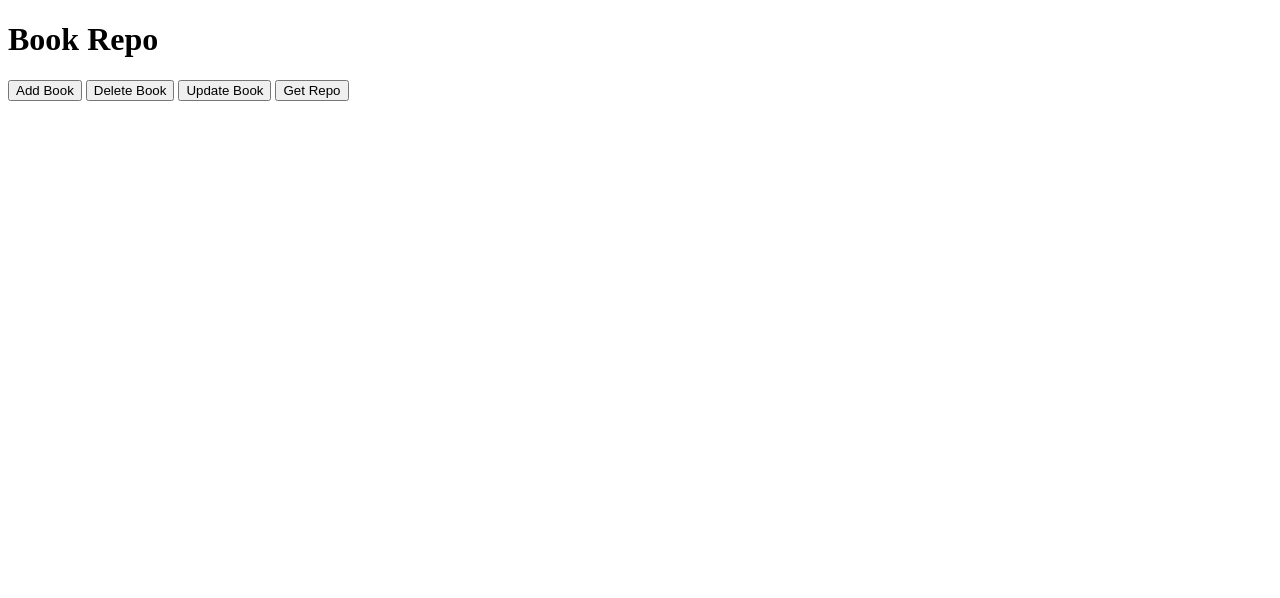
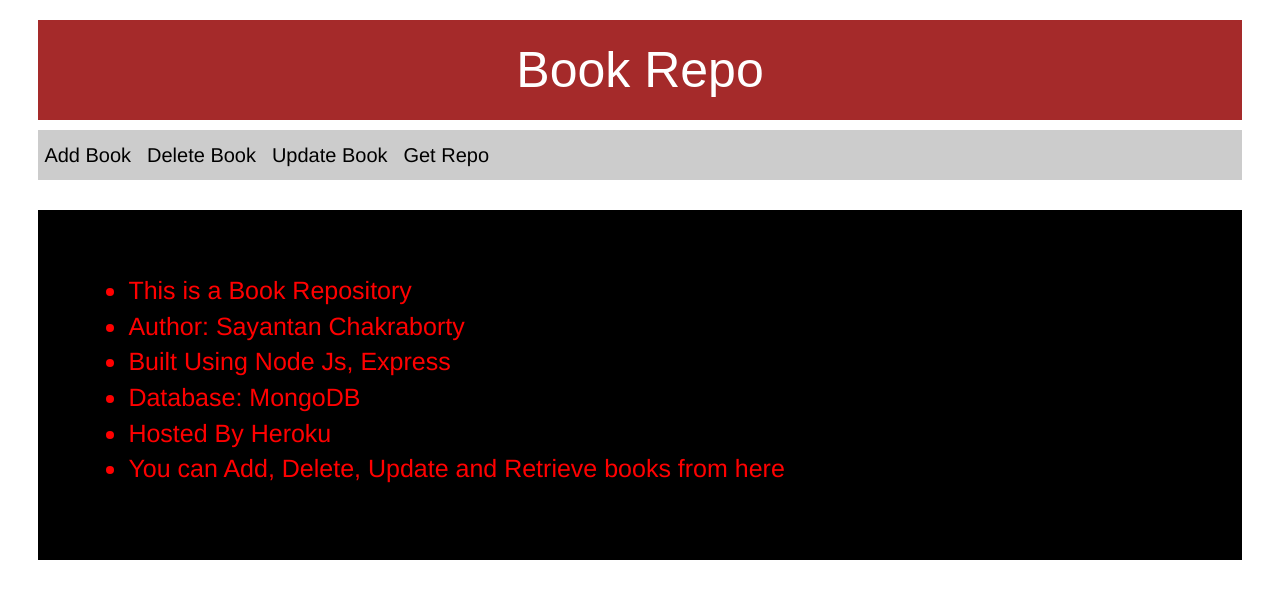
Before and after one commit to sayantan01/Book-Repo, a website: page public/index.html in a window 1280 px wide. Drawn offline with nearby package versions, Linux system fonts and the light colour scheme.

Commit message:
modified index.html

```diff
--- a/public/index.html
+++ b/public/index.html
@@ -3,14 +3,77 @@
 <head>
     <meta charset="UTF-8">
     <meta name="viewport" content="width=device-width, initial-scale=1.0">
+    <link rel="stylesheet" href="https://cdnjs.cloudflare.com/ajax/libs/twitter-bootstrap/3.3.6/css/bootstrap.min.css">
+    <script src="https://cdnjs.cloudflare.com/ajax/libs/twitter-bootstrap/3.3.6/js/bootstrap.min.js"></script>
+    <style>
+        body
+        {
+            margin-left:3%;
+            margin-right:3%;
+        }
+        h1
+        {
+            background-color:brown;
+            color:white;
+            height:100px;
+            display:flex;
+            align-items:center;
+            justify-content:center;
+            font-family:sans-serif;
+            font-size:50px;
+        }
+       button
+       {
+           border:none;
+           background-color:#ccc;
+           font-size:20px;
+           height:50px;
+           color:black;
+       }
+       .tabs
+       {
+           background-color:#ccc;
+           height:50px;
+       }
+       button:hover
+       {
+          background-color:grey;
+          transition:0.5s;
+       }
+       .content
+       {
+           margin-top:30px;
+           background-color:black;
+           color:red;
+           font-size:25px;
+           display:flex;
+           padding-left:50px;
+           align-items:center;
+           height:350px;
+       }
+    </style>
     <title>Book Repo</title>
 </head>
-<body>
+<body onload="alert('Welcome to Book Repo of Sayantan')">
     <h1>Book Repo</h1>
-    <a href="/post"><button type="button">Add Book</button></a>
-    <a href="/delete"><button type="button">Delete Book</button></a>
-    <a href="/update"><button type="button">Update Book</button></a>
-    <a href="/get"><button type="button">Get Repo</button></a>
+    <div class="tabs">
+        <a href="/post"><button type="button">Add Book</button></a>
+        <a href="/delete"><button type="button">Delete Book</button></a>
+        <a href="/update"><button type="button">Update Book</button></a>
+        <a href="/get"><button type="button">Get Repo</button></a>
+    </div>
+
+    <div class="content">
+        <ul>
+            <li>This is a Book Repository</li>
+            <li>Author: Sayantan Chakraborty</li>
+            <li>Built Using Node Js, Express</li>
+            <li>Database: MongoDB</li>
+            <li>Hosted By Heroku</li>
+            <li>You can Add, Delete, Update and Retrieve books from here</li>
+        </ul>
+    </div>
+
 
 </body>
 </html>
```
